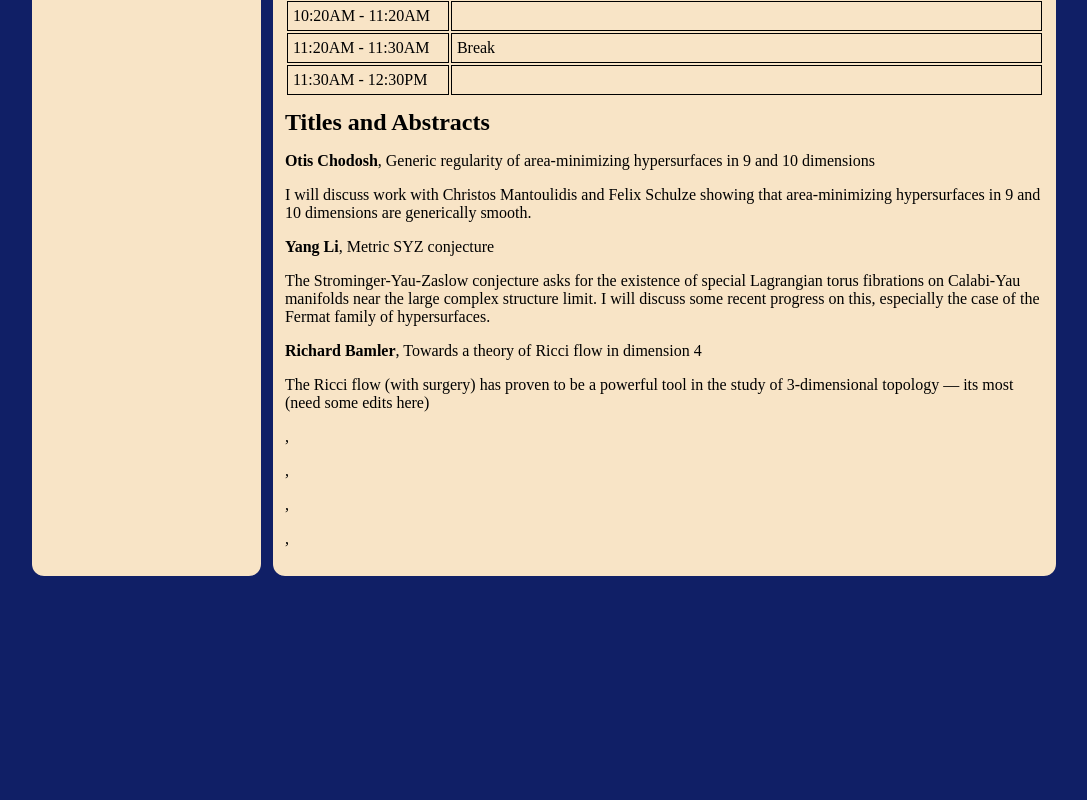
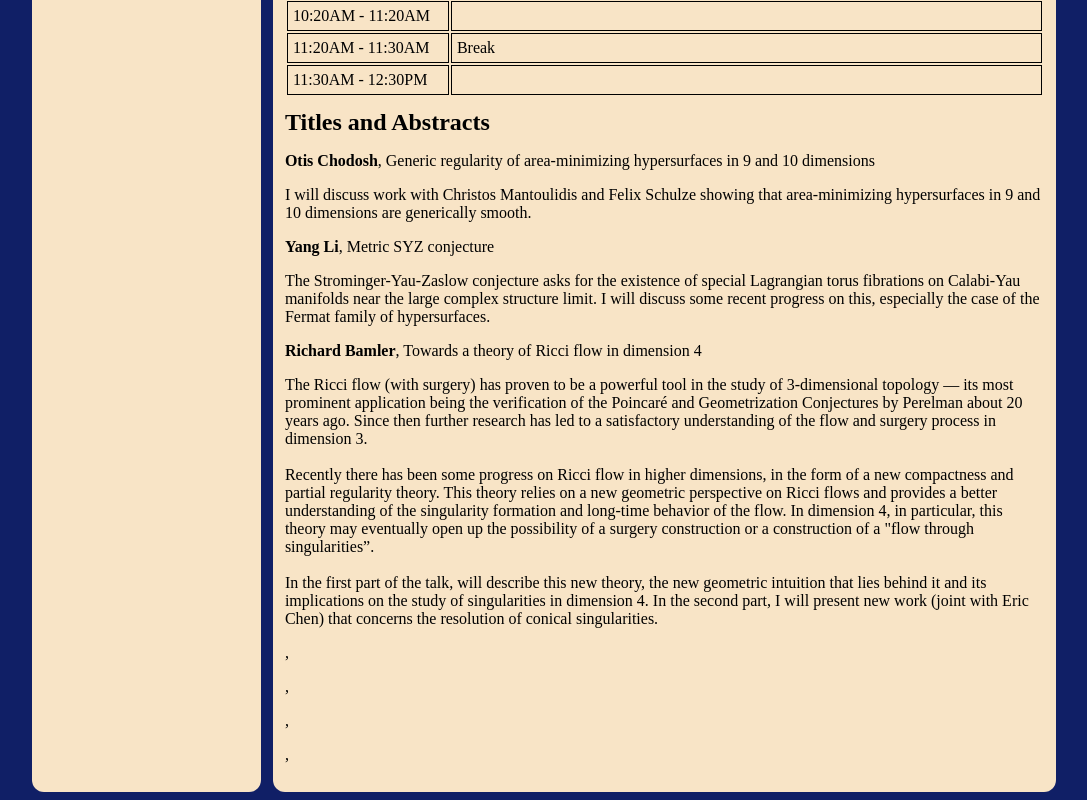
Before and after one commit to Geometry-Discovery-Project-UCI/scgas.math.uci.edu, a Vue app: page /program in a window 1280 px wide. Shown: the part 696-1496 px from the top of the page, without its empty margins (96-1183 px from the left). Before the commit the page ends 1280 px from the top, so only its background shows below. Built offline with nearby package versions, Linux system fonts and the light colour scheme.

Commit message:
chore(*): updated abstract

```diff
--- a/src/config.json
+++ b/src/config.json
@@ -88,7 +88,7 @@
                 "activity": "Richard Bamler",
                 "isSpeech": true,
                 "title": "Towards a theory of Ricci flow in dimension 4",
-                "abstract": "The Ricci flow (with surgery) has proven to be a powerful tool in the study of 3-dimensional topology — its most (need some edits here) "
+                "abstract": "The Ricci flow (with surgery) has proven to be a powerful tool in the study of 3-dimensional topology — its most prominent application being the verification of the Poincaré and Geometrization Conjectures by Perelman about 20 years ago. Since then further research has led to a satisfactory understanding of the flow and surgery process in dimension 3.\n\nRecently there has been some progress on Ricci flow in higher dimensions, in the form of a new compactness and partial regularity theory. This theory relies on a new geometric perspective on Ricci flows and provides a better understanding of the singularity formation and long-time behavior of the flow. In dimension 4, in particular, this theory may eventually open up the possibility of a surgery construction or a construction of a \"flow through singularities”.\n\nIn the first part of the talk, will describe this new theory, the new geometric intuition that lies behind it and its implications on the study of singularities in dimension 4. In the second part, I will present new work (joint with Eric Chen) that concerns the resolution of conical singularities."
             },
             {
                 "time": "4:00PM - 4:30PM",
--- a/src/views/ProgramView.vue
+++ b/src/views/ProgramView.vue
@@ -47,7 +47,7 @@
         >, {{ speech.title }}
       </div>
       <div class="divider"></div>
-      <p>{{ speech.abstract }}</p>
+      <p style="white-space: pre-line">{{ speech.abstract }}</p>
     </div>
   </div>
 </template>
```
